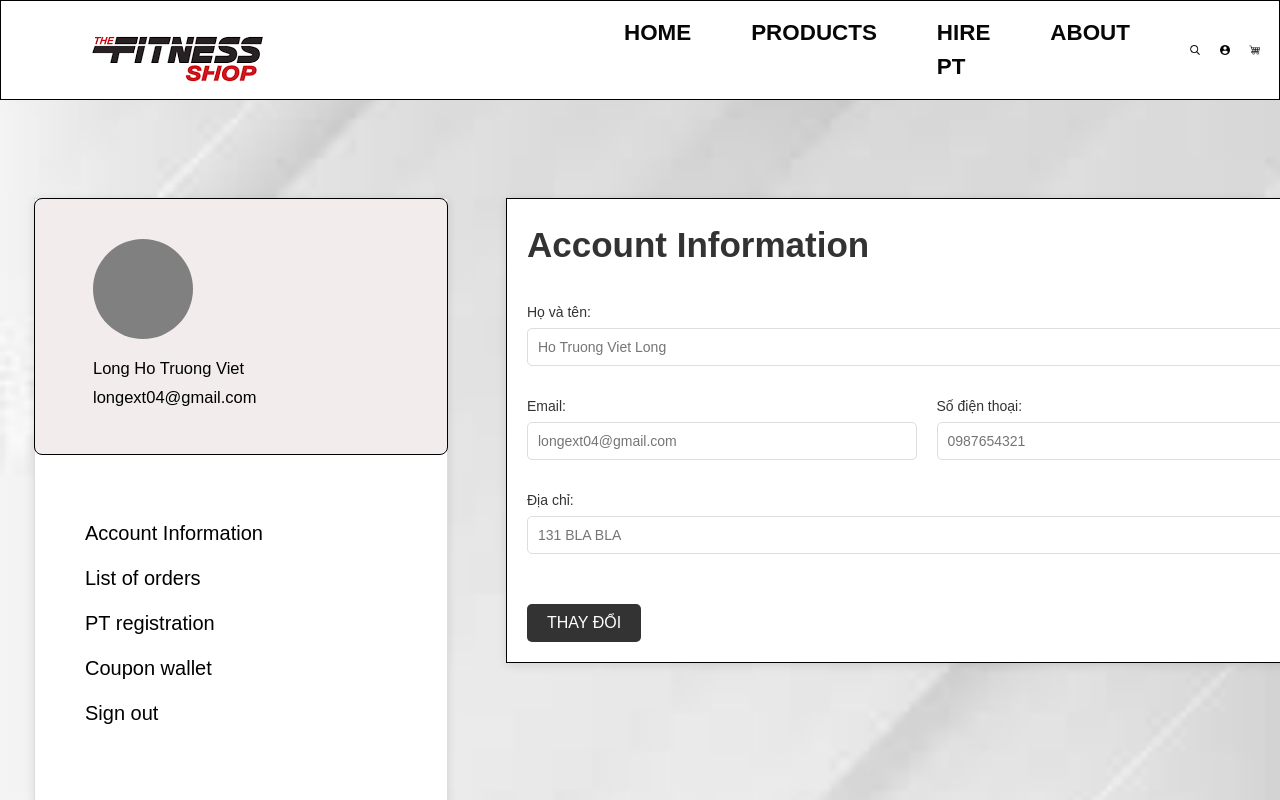
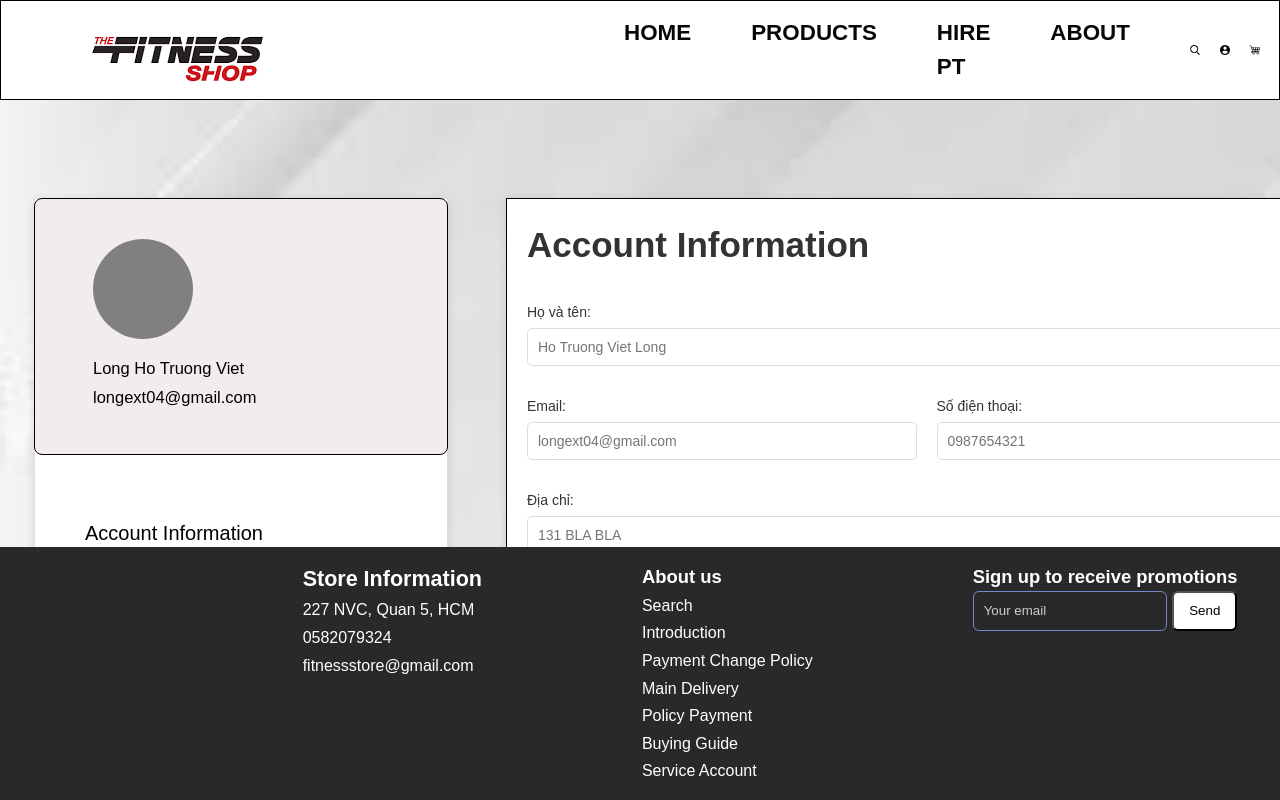
Before and after one commit to thienbanho/Fitness-Shop, a React (Create React App) app: page / in a window 1280 px wide. Shown: the top 800 px of the page. Built offline with nearby package versions, Linux system fonts and the light colour scheme.

Commit message:
fix footer, navbar

```diff
--- a/src/components/Footer/Footer.css
+++ b/src/components/Footer/Footer.css
@@ -1,13 +1,15 @@
-
 .footer {
+    position: fixed;
     bottom: 0;
+    left: 0;
+    width: 100%;
     background-color: #292929;
     padding: 1rem;
     display: flex;
     justify-content: space-around;
     align-items: center;
-    margin: 0 auto;
-  }
+    z-index: 1000;
+}
 
   .footer-row {
     display: flex;
```
